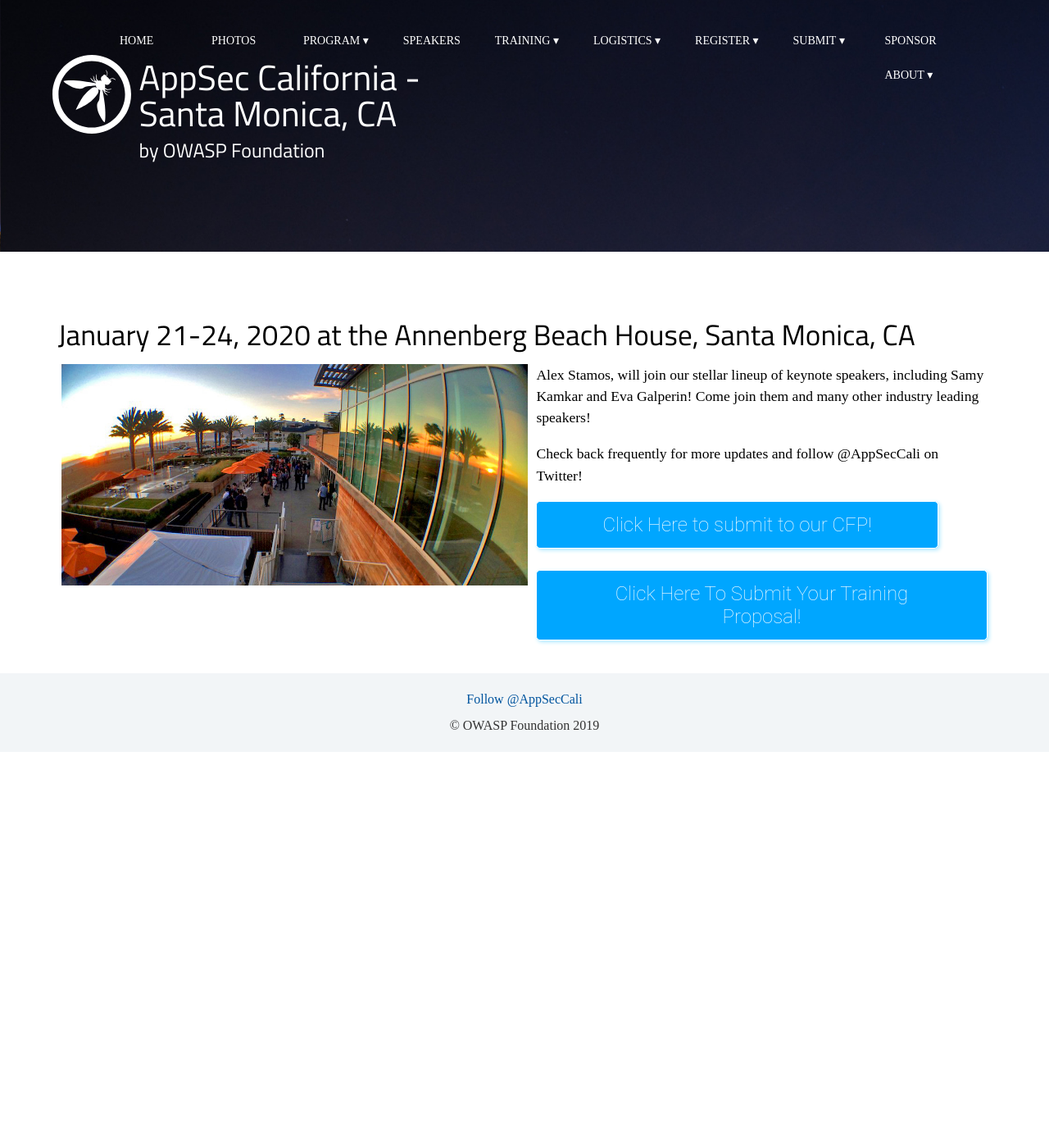
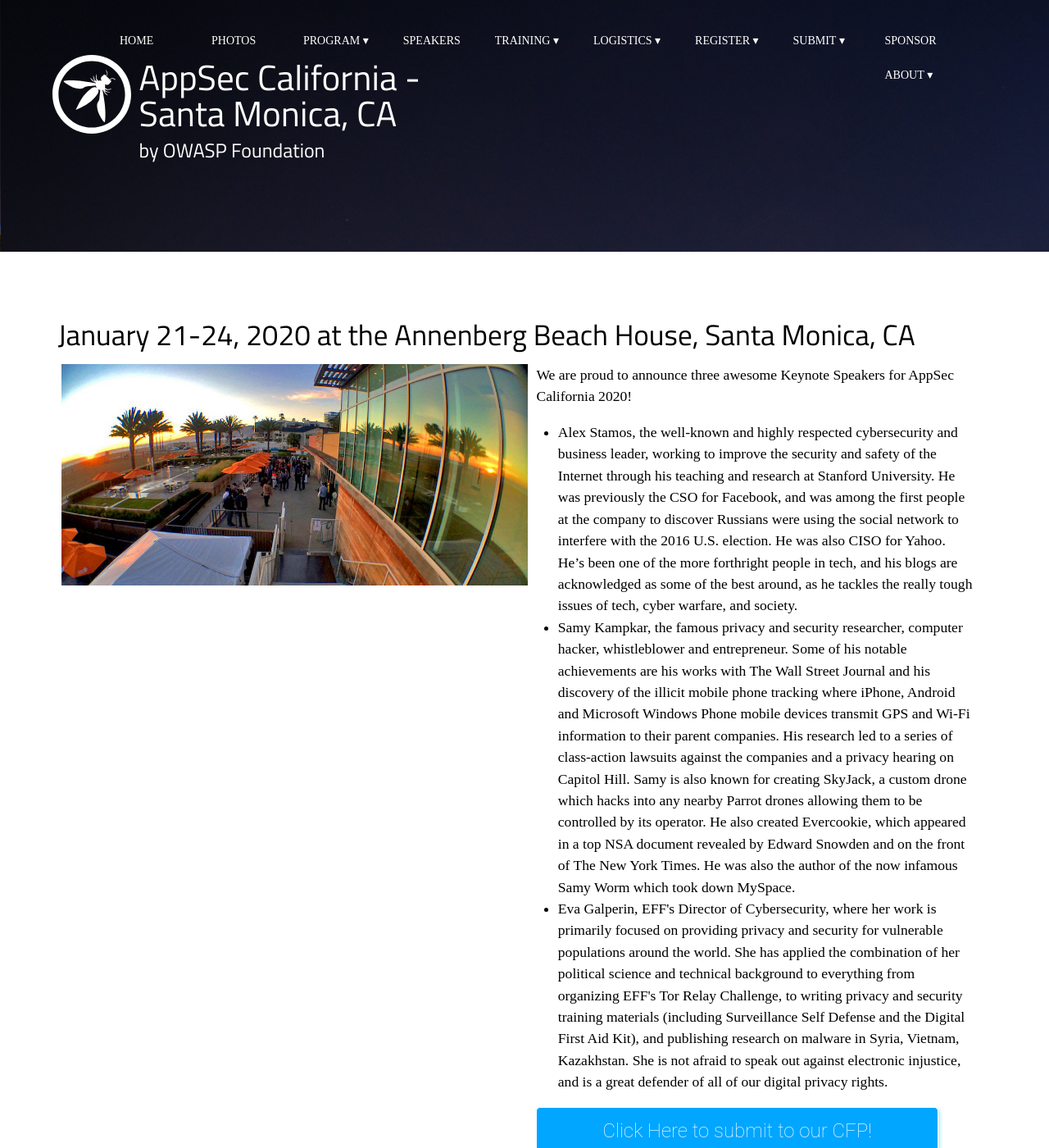
Before and after one commit to OWASP/2020-appseccalifornia, a Jekyll site: the page built from index.html, in a window 1280 px wide and 1400 px high. Shown: the whole window at 82% size. Built offline with Jekyll 4.4.1, drawn with Linux system fonts in a browser that asks for light colours; some web fonts are replaced; comment, search, counter and statistics services are not loaded.

Commit message:
adding text on keynotes from Richard

```diff
--- a/index.html
+++ b/index.html
@@ -13,7 +13,17 @@
 <div class="row"><h2>January 21-24, 2020 at the Annenberg Beach House, Santa Monica, CA</h2></div>
 <div class="row"><div class="column"><img src="../assets/images/fisheye.jpg" width="569" align="left"></div>
 <div class="column">
-<div><p>Alex Stamos, will join our stellar lineup of keynote speakers, including Samy Kamkar and Eva Galperin! Come join them and many other industry leading speakers!</p><p>Check back frequently for more updates and follow @AppSecCali on Twitter!</p></div>
+<div><p>We are proud to announce three awesome Keynote Speakers for AppSec California 2020!</p>
+
+<ul>
+
+<li>Alex Stamos, the well-known and highly respected cybersecurity and business leader, working to improve the security and safety of the Internet through his teaching and research at Stanford University. He was previously the CSO for Facebook, and was among the first people at the company to discover Russians were using the social network to interfere with the 2016 U.S. election. He was also CISO for Yahoo. He’s been one of the more forthright people in tech, and his blogs are acknowledged as some of the best around, as he tackles the really tough issues of tech, cyber warfare, and society.</li>
+
+<li>Samy Kampkar, the famous privacy and security researcher, computer hacker, whistleblower and entrepreneur. Some of his notable achievements are his works with The Wall Street Journal and his discovery of the illicit mobile phone tracking where iPhone, Android and Microsoft Windows Phone mobile devices transmit GPS and Wi-Fi information to their parent companies. His research led to a series of class-action lawsuits against the companies and a privacy hearing on Capitol Hill. Samy is also known for creating SkyJack, a custom drone which hacks into any nearby Parrot drones allowing them to be controlled by its operator. He also created Evercookie, which appeared in a top NSA document revealed by Edward Snowden and on the front of The New York Times. He was also the author of the now infamous Samy Worm which took down MySpace.</li>
+
+<li>Eva Galperin, EFF's Director of Cybersecurity, where her work is primarily focused on providing privacy and security for vulnerable populations around the world. She has applied the combination of her political science and technical background to everything from organizing EFF's Tor Relay Challenge, to writing privacy and security training materials (including Surveillance Self Defense and the Digital First Aid Kit), and publishing research on malware in Syria, Vietnam, Kazakhstan. She is not afraid to speak out against electronic injustice, and is a great defender of all of our digital privacy rights.</li>
+</ul>
+</div>
 <div><button name="cfpBUton" class="button" onclick="window.location.href='https://owasp.submittable.com/submit/147365/app    sec-callifornia-2020-call-for-presentations';">Click Here to submit to our CFP!</button></div>
 <br>
 <div><button name="cftButton" class="button" onclick="window.location.href='https://owasp.submittable.com/submit/147366/ap    psec-callifornia-2020-call-for-trainers';">Click Here To Submit Your Training Proposal!</button></div>
```
